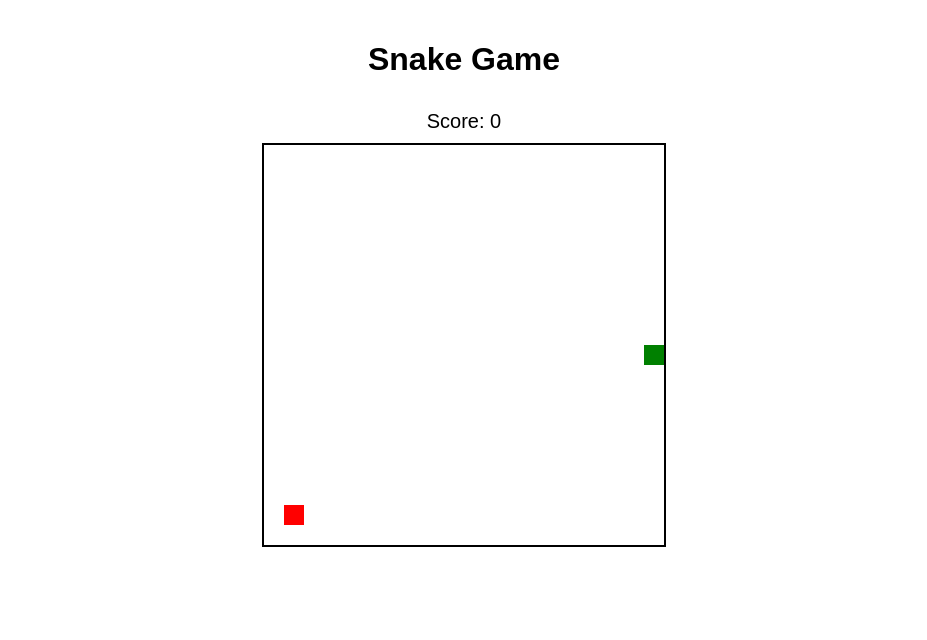
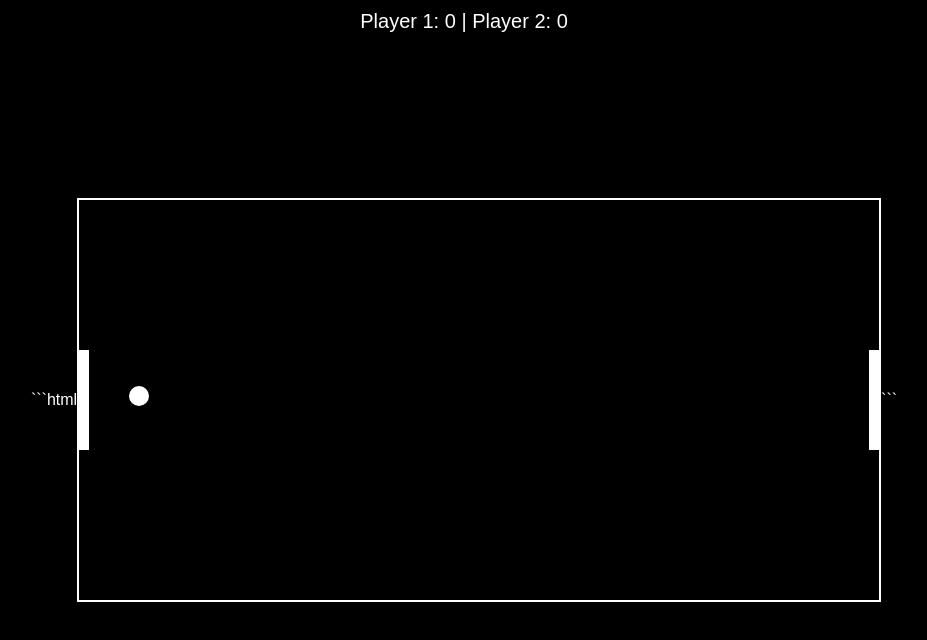
Before and after one commit to udbhavgupta/test, a plain HTML site: page index.html in a window 1280 px wide. Shown: the whole page, without its empty margins (176-1103 px from the left). Drawn offline with Linux system fonts and the light colour scheme.

Commit message:
Added index.html via Python script

````diff
--- a/index.html
+++ b/index.html
@@ -1,103 +1,156 @@
+```html
 <!DOCTYPE html>
 <html lang="en">
 <head>
     <meta charset="UTF-8">
-    <title>Snake Game</title>
+    <meta name="viewport" content="width=device-width, initial-scale=1.0">
+    <title>Ping Pong Game</title>
     <style>
         body {
+            margin: 0;
             display: flex;
-            flex-direction: column;
+            justify-content: center;
             align-items: center;
-            font-family: sans-serif;
-            margin-top: 20px;
+            height: 100vh;
+            background-color: #000;
+            color: #fff;
+            font-family: Arial, sans-serif;
         }
         canvas {
-            border: 2px solid black;
+            border: 2px solid #fff;
+            display: block;
         }
         #score {
-            margin: 10px;
+            position: absolute;
+            top: 10px;
+            text-align: center;
+            width: 100%;
             font-size: 20px;
         }
     </style>
 </head>
 <body>
-    <h1>Snake Game</h1>
-    <div id="score">Score: 0</div>
-    <canvas id="gameCanvas" width="400" height="400"></canvas>
-
+    <div id="score">Player 1: 0 | Player 2: 0</div>
+    <canvas id="gameCanvas" width="800" height="400"></canvas>
     <script>
         const canvas = document.getElementById('gameCanvas');
         const ctx = canvas.getContext('2d');
 
-        const gridSize = 20;
-        const canvasSize = 400;
-        let snake = [{ x: 200, y: 200 }];
-        let dx = gridSize;
-        let dy = 0;
-        let food = { x: 0, y: 0 };
-        let score = 0;
+        const paddleWidth = 10;
+        const paddleHeight = 100;
+        const ballSize = 10;
 
-        // Place first food
-        placeFood();
+        let player1Score = 0;
+        let player2Score = 0;
 
-        document.addEventListener('keydown', changeDirection);
+        const paddle1 = { x: 0, y: canvas.height / 2 - paddleHeight / 2, speed: 5 };
+        const paddle2 = { x: canvas.width - paddleWidth, y: canvas.height / 2 - paddleHeight / 2, speed: 5 };
+        const ball = { x: canvas.width / 2, y: canvas.height / 2, dx: 4, dy: 4 };
 
-        function changeDirection(e) {
-            const key = e.key;
-            if (key === 'ArrowUp' && dy === 0) { dx = 0; dy = -gridSize; }
-            else if (key === 'ArrowDown' && dy === 0) { dx = 0; dy = gridSize; }
-            else if (key === 'ArrowLeft' && dx === 0) { dx = -gridSize; dy = 0; }
-            else if (key === 'ArrowRight' && dx === 0) { dx = gridSize; dy = 0; }
+        function drawRect(x, y, width, height, color) {
+            ctx.fillStyle = color;
+            ctx.fillRect(x, y, width, height);
         }
 
-        function gameLoop() {
-            // Move snake
-            const head = { x: snake[0].x + dx, y: snake[0].y + dy };
+        function drawBall(x, y, size, color) {
+            ctx.fillStyle = color;
+            ctx.beginPath();
+            ctx.arc(x, y, size, 0, Math.PI * 2);
+            ctx.fill();
+        }
 
-            // Check collisions
-            if (head.x < 0 || head.x >= canvasSize || head.y < 0 || head.y >= canvasSize || collision(head, snake)) {
-                alert("Game Over! Score: " + score);
-                document.location.reload();
-                return;
+        function updateScore() {
+            document.getElementById('score').textContent = `Player 1: ${player1Score} | Player 2: ${player2Score}`;
+        }
+
+        function resetBall() {
+            ball.x = canvas.width / 2;
+            ball.y = canvas.height / 2;
+            ball.dx = -ball.dx;
+        }
+
+        function update() {
+            // Ball movement
+            ball.x += ball.dx;
+            ball.y += ball.dy;
+
+            // Ball collision with top and bottom walls
+            if (ball.y <= 0 || ball.y >= canvas.height) {
+                ball.dy = -ball.dy;
             }
 
-            snake.unshift(head);
-
-            // Check if food eaten
-            if (head.x === food.x && head.y === food.y) {
-                score++;
-                document.getElementById('score').innerText = "Score: " + score;
-                placeFood();
-            } else {
-                snake.pop(); // remove tail if no food eaten
+            // Ball collision with paddles
+            if (
+                ball.x <= paddle1.x + paddleWidth &&
+                ball.y >= paddle1.y &&
+                ball.y <= paddle1.y + paddleHeight
+            ) {
+                ball.dx = -ball.dx;
             }
 
-            // Draw everything
-            ctx.clearRect(0, 0, canvasSize, canvasSize);
+            if (
+                ball.x >= paddle2.x - ballSize &&
+                ball.y >= paddle2.y &&
+                ball.y <= paddle2.y + paddleHeight
+            ) {
+                ball.dx = -ball.dx;
+            }
 
-            // Draw food
-            ctx.fillStyle = 'red';
-            ctx.fillRect(food.x, food.y, gridSize, gridSize);
+            // Ball out of bounds
+            if (ball.x <= 0) {
+                player2Score++;
+                updateScore();
+                resetBall();
+            }
 
-            // Draw snake
-            ctx.fillStyle = 'green';
-            snake.forEach(segment => ctx.fillRect(segment.x, segment.y, gridSize, gridSize));
+            if (ball.x >= canvas.width) {
+                player1Score++;
+                updateScore();
+                resetBall();
+            }
+
+            // Paddle movement
+            if (keys['ArrowUp'] && paddle2.y > 0) {
+                paddle2.y -= paddle2.speed;
+            }
+            if (keys['ArrowDown'] && paddle2.y < canvas.height - paddleHeight) {
+                paddle2.y += paddle2.speed;
+            }
+            if (keys['w'] && paddle1.y > 0) {
+                paddle1.y -= paddle1.speed;
+            }
+            if (keys['s'] && paddle1.y < canvas.height - paddleHeight) {
+                paddle1.y += paddle1.speed;
+            }
         }
 
-        function collision(head, array) {
-            for (let i = 0; i < array.length; i++) {
-                if (head.x === array[i].x && head.y === array[i].y) return true;
-            }
-            return false;
+        function draw() {
+            ctx.clearRect(0, 0, canvas.width, canvas.height);
+
+            // Draw paddles
+            drawRect(paddle1.x, paddle1.y, paddleWidth, paddleHeight, '#fff');
+            drawRect(paddle2.x, paddle2.y, paddleWidth, paddleHeight, '#fff');
+
+            // Draw ball
+            drawBall(ball.x, ball.y, ballSize, '#fff');
         }
 
-        function placeFood() {
-            food.x = Math.floor(Math.random() * (canvasSize / gridSize)) * gridSize;
-            food.y = Math.floor(Math.random() * (canvasSize / gridSize)) * gridSize;
+        const keys = {};
+        window.addEventListener('keydown', (e) => {
+            keys[e.key] = true;
+        });
+        window.addEventListener('keyup', (e) => {
+            keys[e.key] = false;
+        });
+
+        function gameLoop() {
+            update();
+            draw();
+            requestAnimationFrame(gameLoop);
         }
 
-        // Run the game loop every 150ms
-        setInterval(gameLoop, 150);
+        gameLoop();
     </script>
 </body>
 </html>
+```
````
